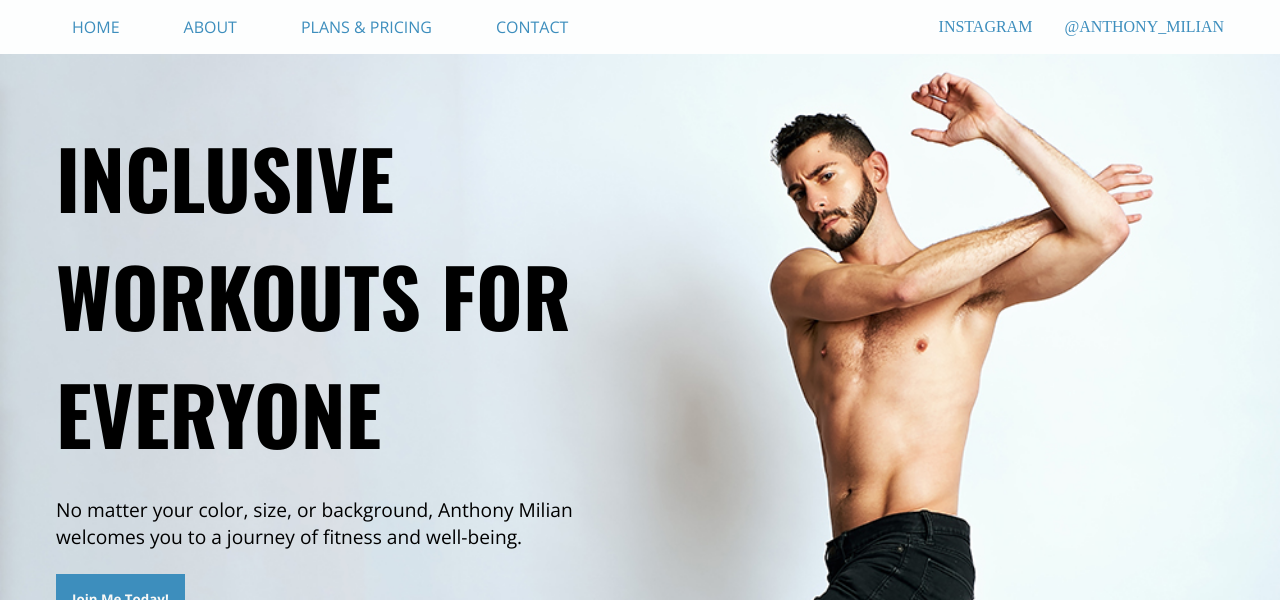
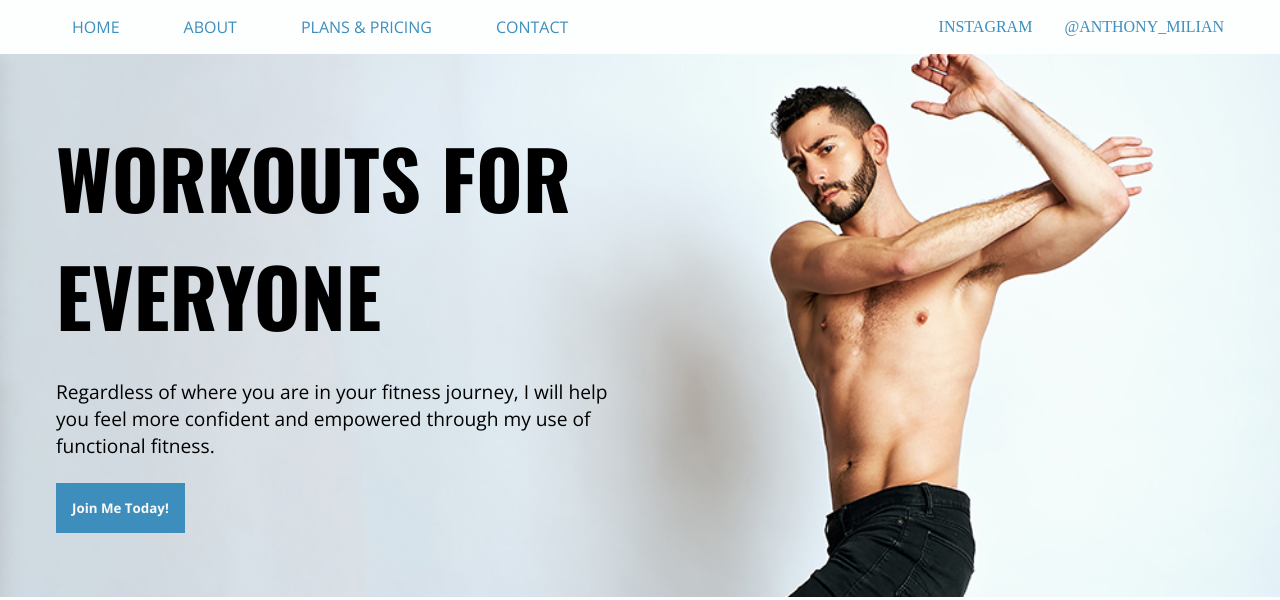
Before and after one commit to Object-ions/anthony-milan, a React (Create React App) app: page / in a window 1280 px wide. Shown: the top 600 px of the page. Built offline with nearby package versions, Linux system fonts and the light colour scheme.

Commit message:
Update Hero

```diff
--- a/src/components/Hero.js
+++ b/src/components/Hero.js
@@ -6,10 +6,10 @@
     <div id="hero" style={{ background: `url(${heroImage})` }}>
       <div className="hero-wrapper">
         <div className="hero-content">
-          <h1>Inclusive Workouts for Everyone</h1>
+          <h1>WORKOUTS FOR EVERYONE</h1>
           <p>
-            No matter your color, size, or background, Anthony Milian welcomes
-            you to a journey of fitness and well-being.
+            Regardless of where you are in your fitness journey, I will help you feel more
+            confident and empowered through my use of functional fitness.
           </p>
 
           <button>Join Me Today!</button>
```
